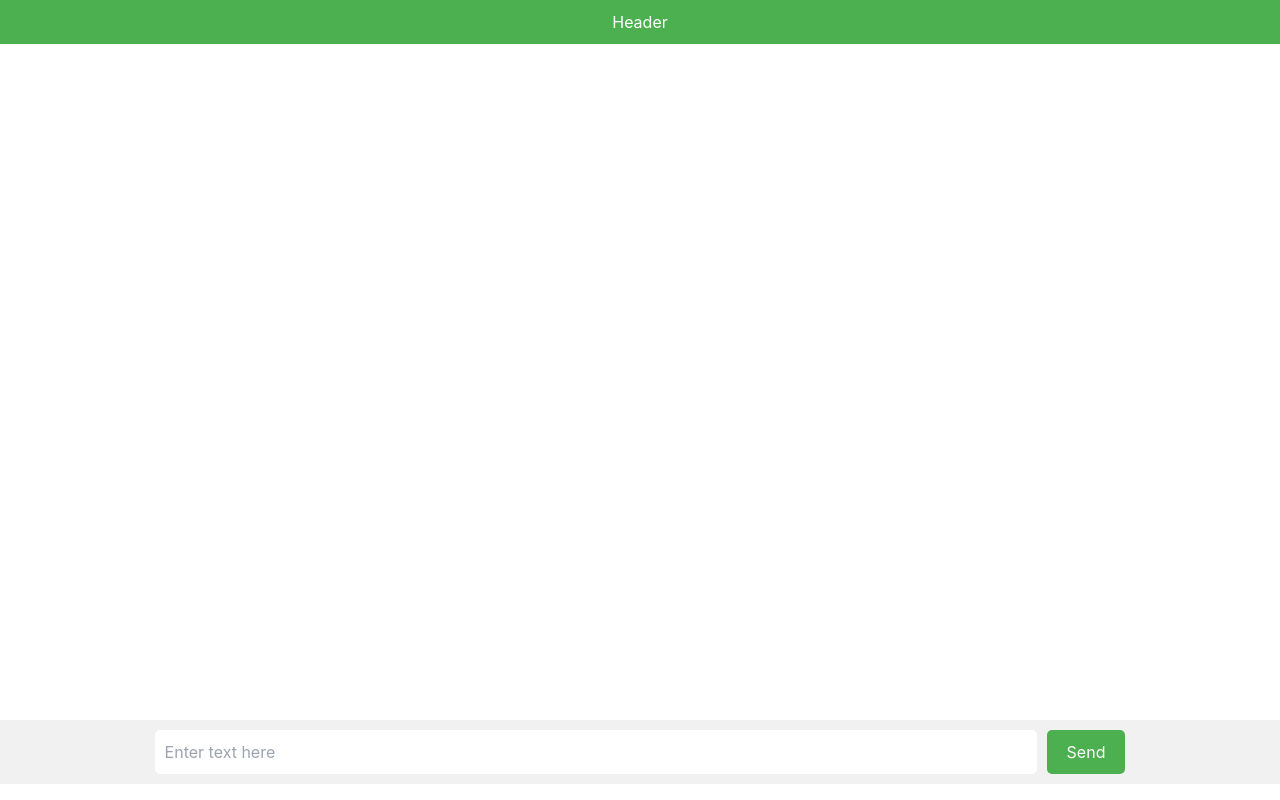
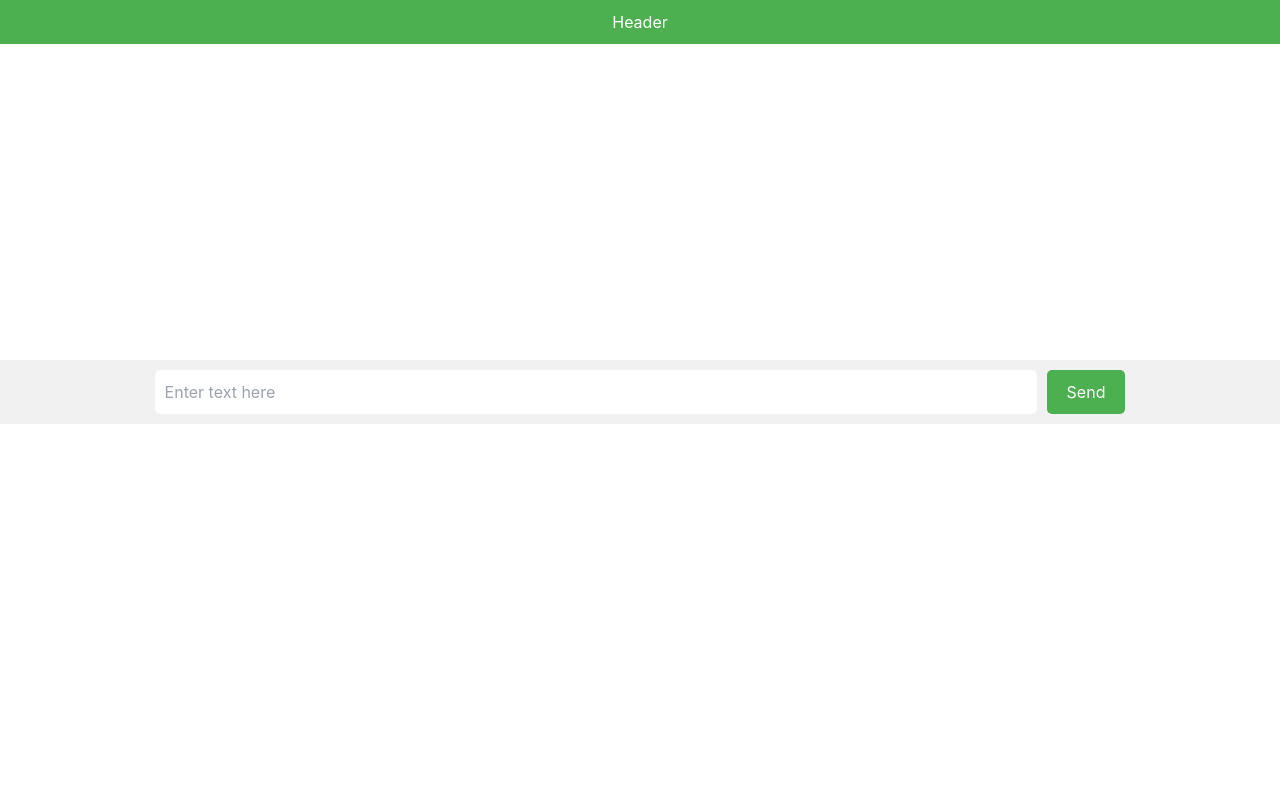
Before and after one commit to khant-nyar-paing/word-chain-game, a React (Create React App) app: page / in a window 1280 px wide. Built offline with nearby package versions, Linux system fonts and the light colour scheme.

Commit message:
temporary deploy

```diff
--- a/src/App.js
+++ b/src/App.js
@@ -286,7 +286,7 @@ function WordChain() {
           justifyContent: "flex-start", // Aligns items at the start of the container (top)
           overflowY: "scroll", // Enables vertical scrolling if content overflows
           // maxHeight: "calc(100vh - 140px)", // Restricts the height to fit within the available space (considering header and footer)
-          maxHeight: `calc(${viewportHeight}px - 140px)`, // Adjust content area height based on dynamic viewport height
+          maxHeight: `calc(${viewportHeight}px - 500px)`, // Adjust content area height based on dynamic viewport height
         }}
       >
         {
```
